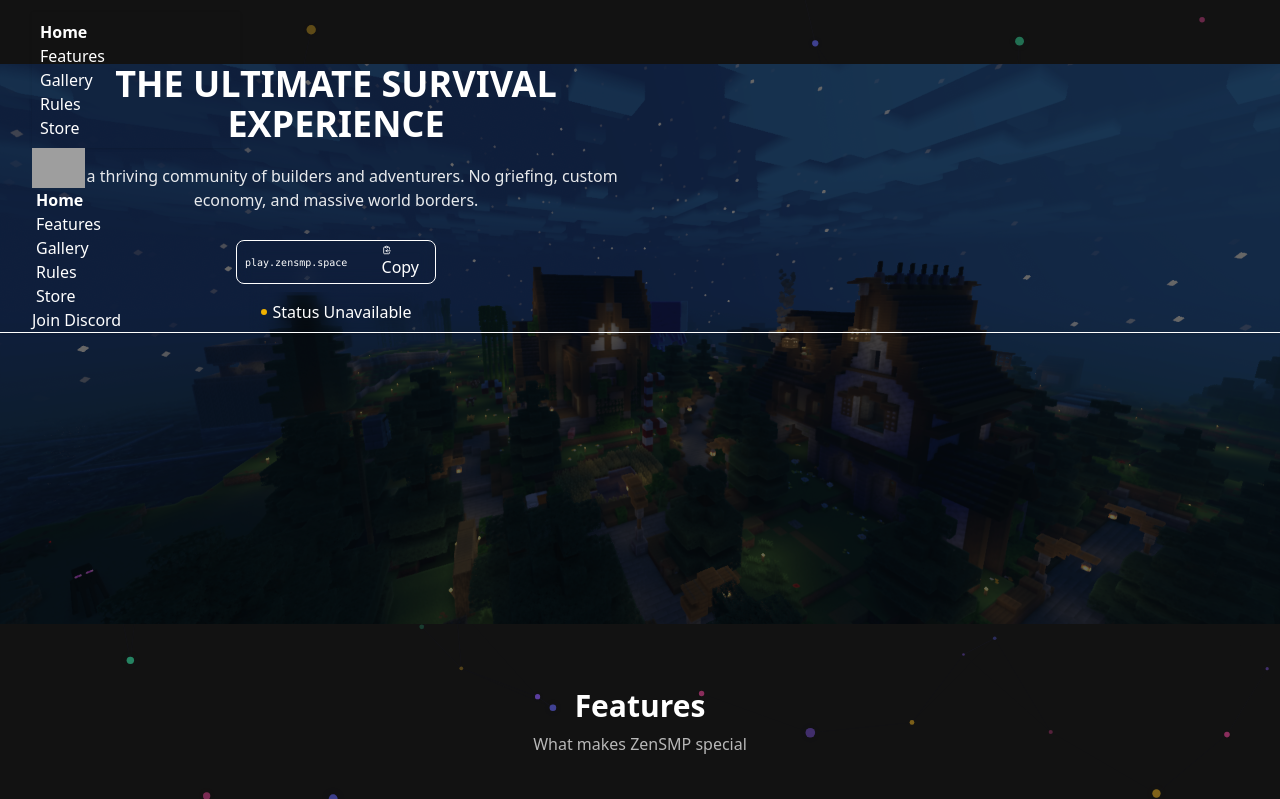
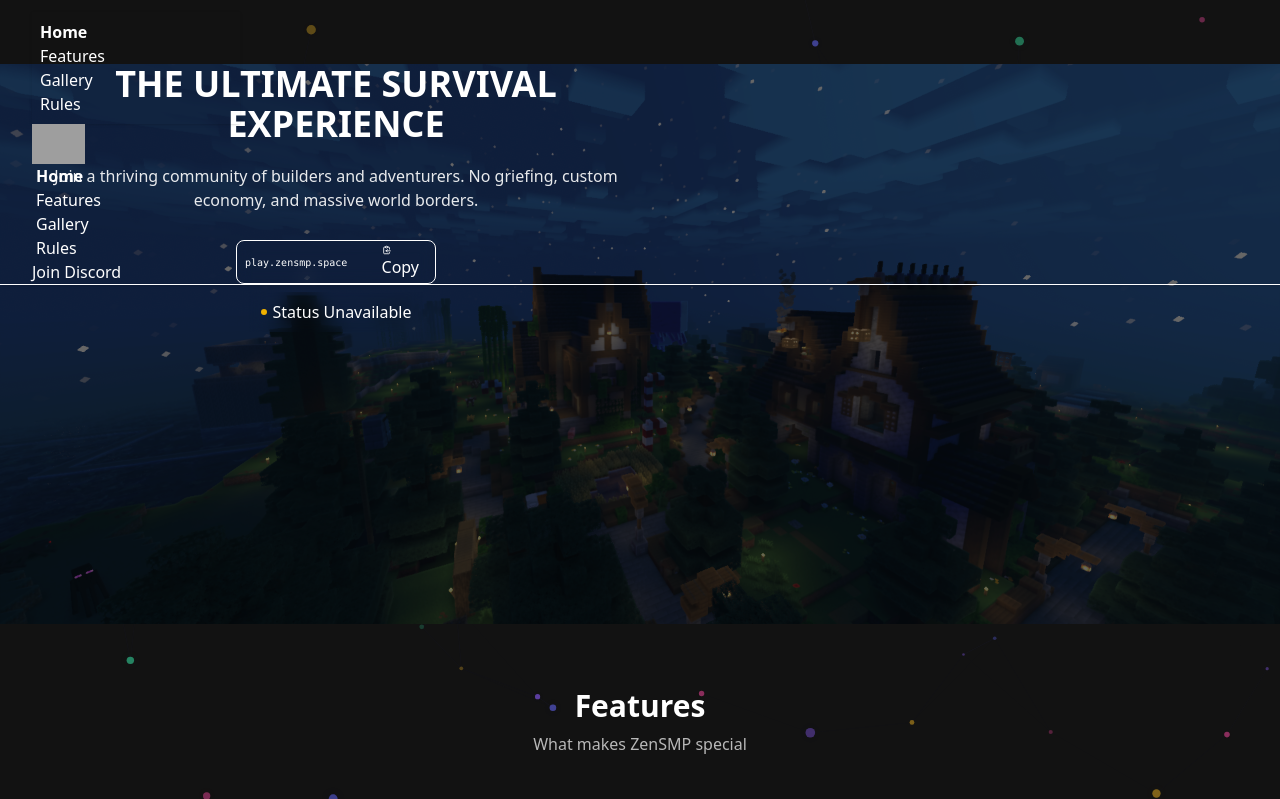
Before and after one commit to rkenbperez/ZenWeb, a Django app: page / in a window 1280 px wide. Shown: the top 799 px of the page. Run offline with Django 5.2, Linux system fonts and the light colour scheme; some libraries are stand-ins or nearby versions; grey boxes are pictures that could not be loaded.

Commit message:
store link removed from navbar

```diff
--- a/zenweb/zen/templates/base.html
+++ b/zenweb/zen/templates/base.html
@@ -37,7 +37,6 @@
         <li><a href="#features">Features</a></li>
         <li><a href="#gallery">Gallery</a></li>
         <li><a href="#rules">Rules</a></li>
-        <li><a href="#store">Store</a></li>
       </ul>
     </div>
     <a href="{% url 'home' %}" class="flex items-center gap-2">
@@ -51,7 +50,6 @@
       <li><a href="#features">Features</a></li>
       <li><a href="#gallery">Gallery</a></li>
       <li><a href="#rules">Rules</a></li>
-      <li><a href="#store">Store</a></li>
     </ul>
   </div>
 
```
